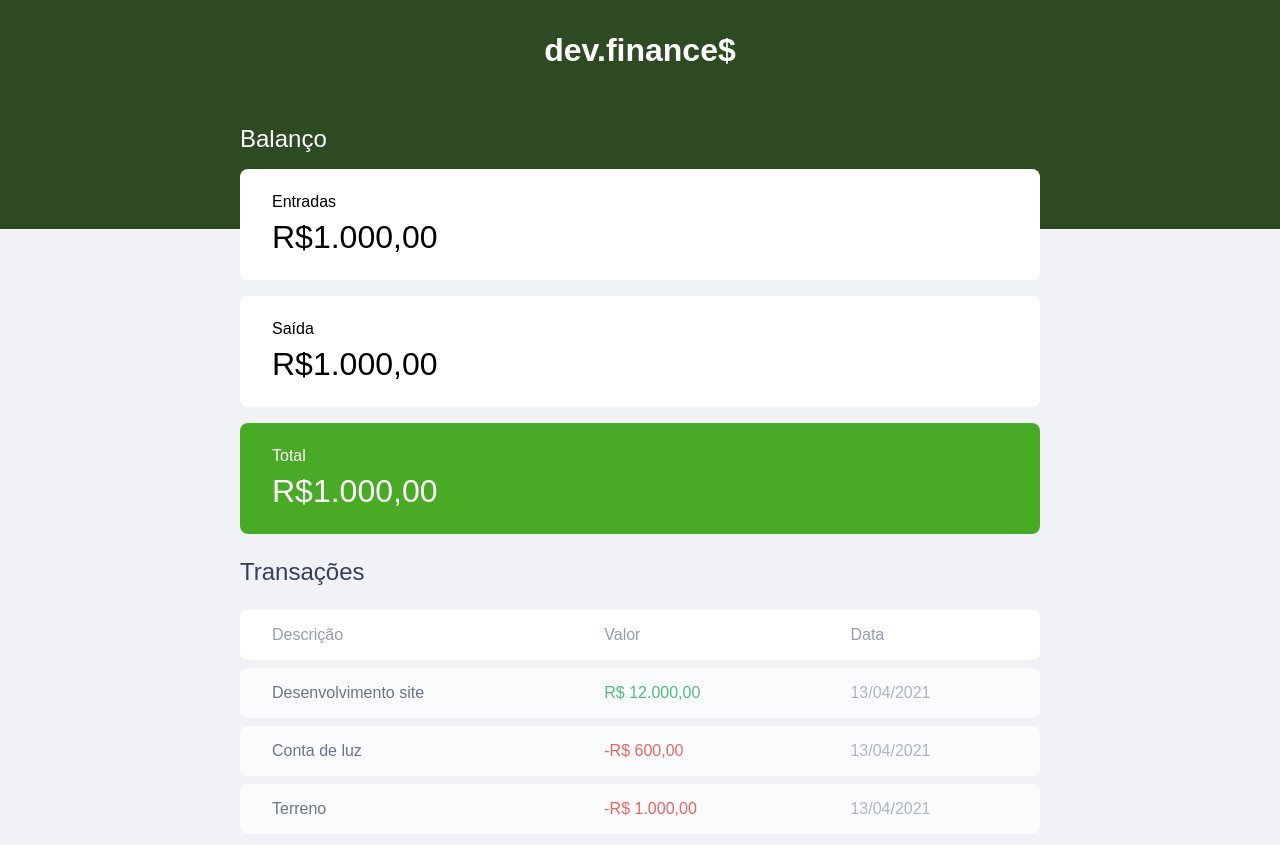
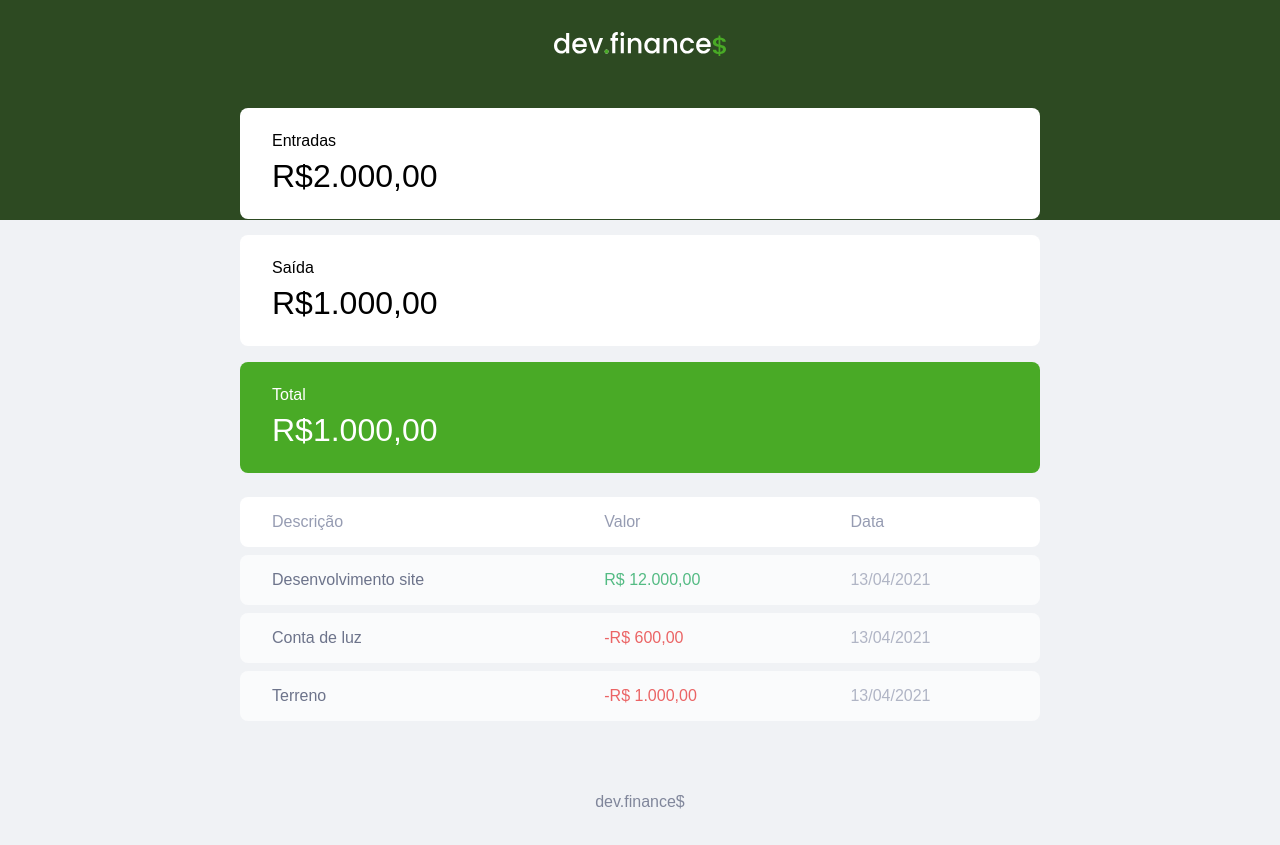
Before and after one commit to rafael-araujo-reis/maratona-finance, a plain HTML site: page index.html in a window 1280 px wide. Shown: the top 845 px of the page. Drawn offline with Linux system fonts and the light colour scheme.

Commit message:
Trink CSS

```diff
--- a/index.html
+++ b/index.html
@@ -12,16 +12,15 @@
 
 <body>
   <header>
-    <h1 id="logo">dev.finance$</h1>
+    <img src="./assets/logo.svg" alt="Logo Dev Finance">
   </header>
 
   <main class="container">
     <section id="balance">
-      <h2>Balanço</h2>
-
+      <h2 class="sr-only">Balanço</h2>
       <div class="card">
         <h3>Entradas</h3>
-        <p>R$1.000,00</p>
+        <p>R$2.000,00</p>
       </div>
       <div class="card">
         <h3>Saída</h3>
@@ -34,7 +33,7 @@
     </section>
 
     <section id="transactions">
-      <h2>Transações</h2>
+      <h2 class="sr-only">Transações</h2>
       <table id="data-table">
         <thead>
           <tr>
--- a/styles/styles.css
+++ b/styles/styles.css
@@ -28,6 +28,18 @@ h2 {
   font-weight  : 400;
   margin-top   : 1.5rem;
   margin-bottom: 1rem;
+}
+
+.sr-only {
+  position    : absolute;
+  width       : 1px;
+  height      : 1px;
+  padding     : 0;
+  margin      : -1px;
+  overflow    : hidden;
+  clip        : rect(0, 0, 0, 0);
+  white-space : nowrap;
+  border-width: 0;
 }
 
 /********************************
@@ -61,7 +73,8 @@ body {
 }
 
 #balance h2 {
-  color: var(--white);
+  color            : var(--white);
+  /* display       : flex; */
 }
 
 .card {
```
Also changed, not shown: 1 other file.
